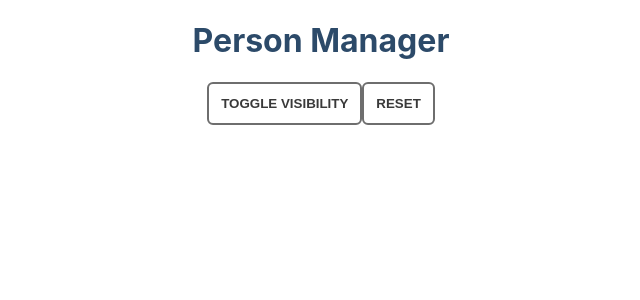
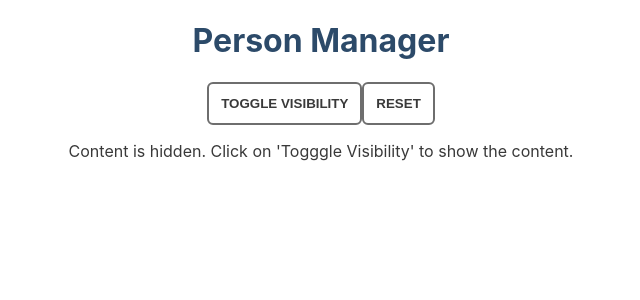
Before and after one commit to ldaine/react-person-manager, a React (Create React App) app: page / in a window 1280 px wide. Shown: the top 300 px of the page, without its empty margins (319-959 px from the left). Built offline with nearby package versions, Linux system fonts and the light colour scheme.

Commit message:
show info text if the content is hidden.

```diff
--- a/src/components/PersonManager/PersonManager.tsx
+++ b/src/components/PersonManager/PersonManager.tsx
@@ -24,7 +24,7 @@ class PersonManager extends React.Component<IPersonmanagerProps, IPersonmanagerS
                 <button className={AppModuleScss.PrimaryButton} onClick={this.togglePersonsHandler}>Toggle Visibility</button>
                 <button className={AppModuleScss.PrimaryButton} onClick={this.resetData}>Reset</button>
                 {
-                    !!this.state.isVisible &&
+                    !!this.state.isVisible ?
                         <div>
                             {
                                 this.state.persons.map((person:IPerson) => {
@@ -36,6 +36,8 @@ class PersonManager extends React.Component<IPersonmanagerProps, IPersonmanagerS
                                     })
                             }
                         </div>
+                    :
+                        <div><p>Content is hidden. Click on 'Togggle Visibility' to show the content.</p></div>
                 }
             </div>
         );
```
Lines whose indentation alone changed are shown as unchanged.
